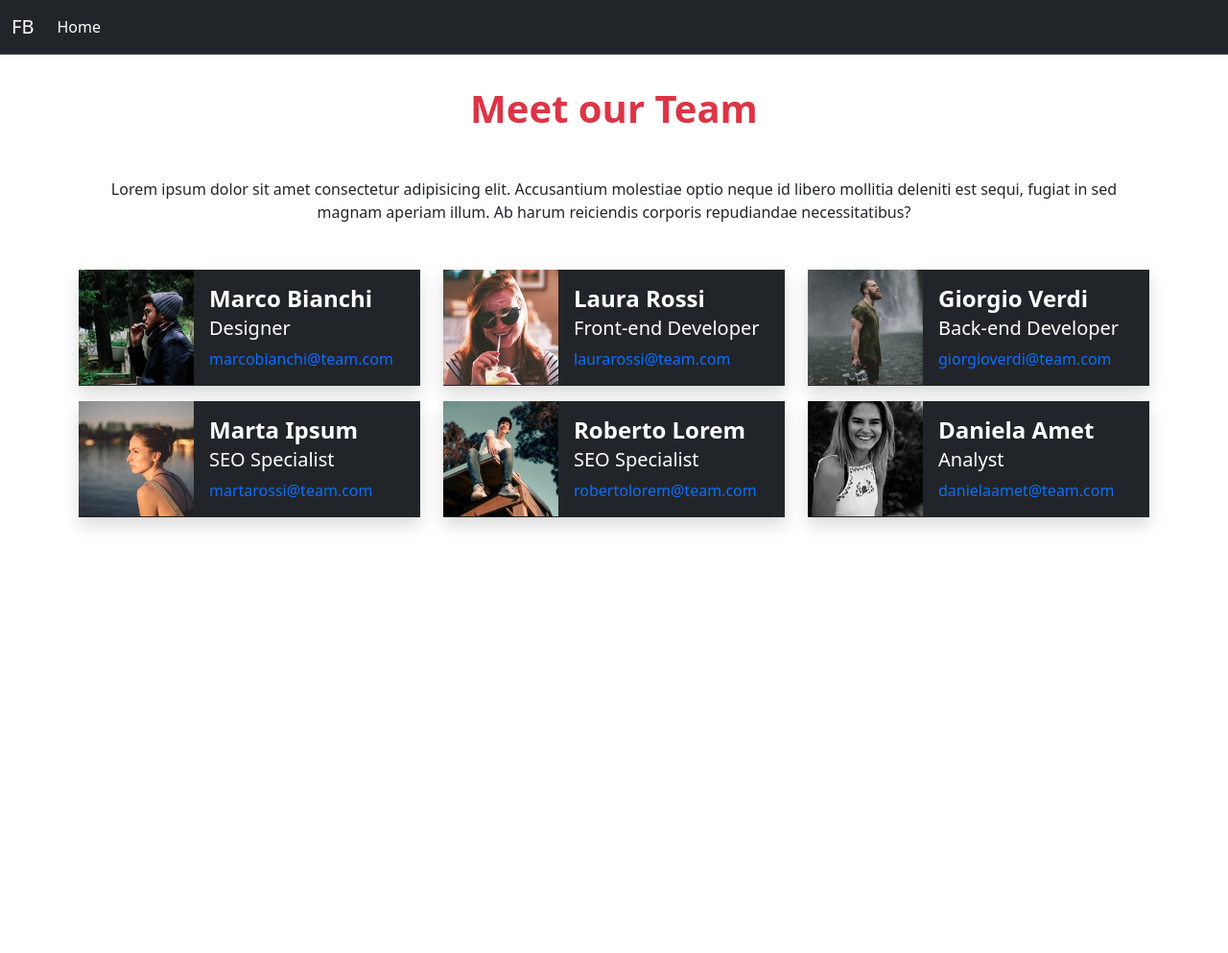
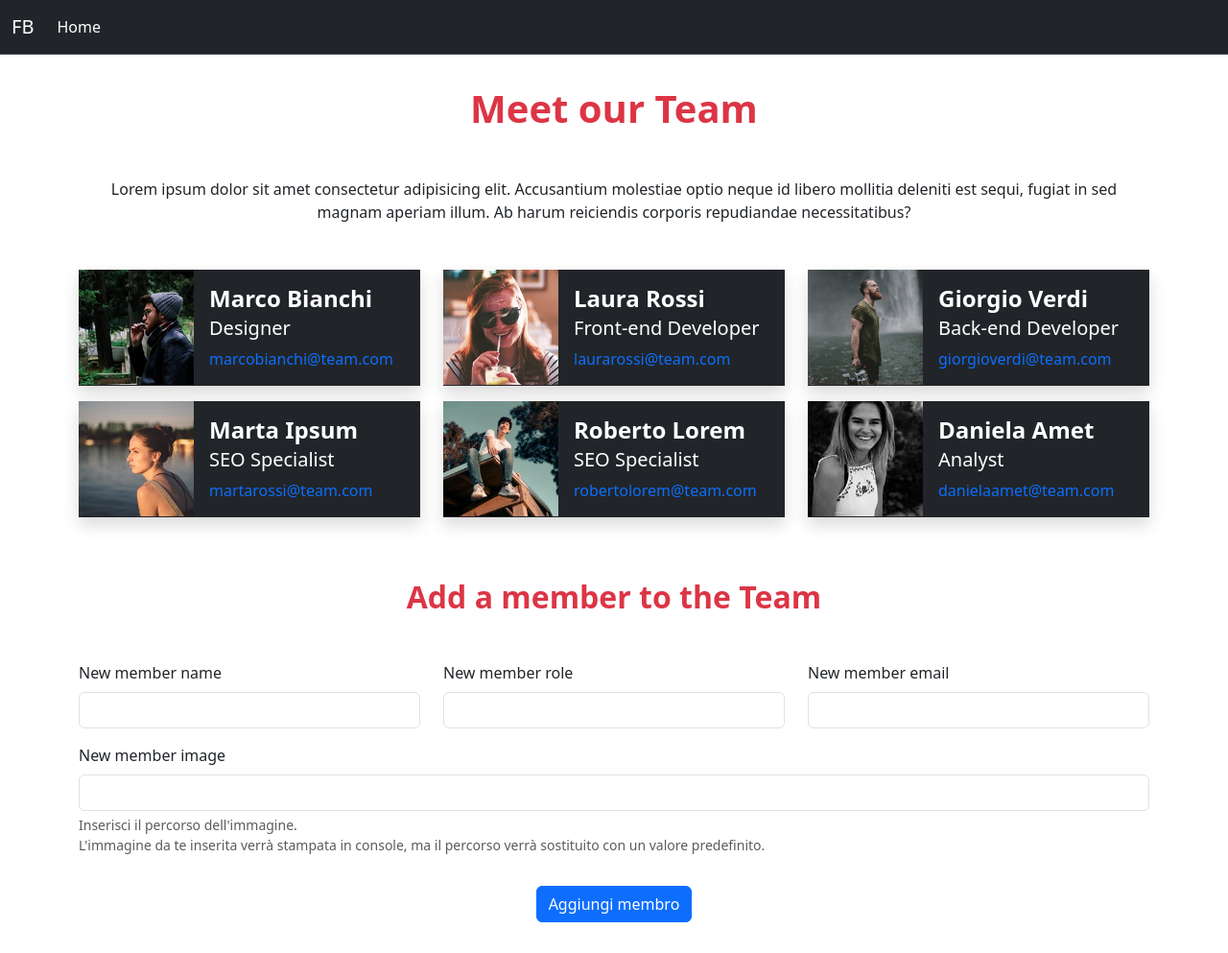
Before and after one commit to fedebacci/js-our-team, a plain HTML site: page index.html in a window 1280 px wide. Shown: the whole page at 96% size. Before the commit the page ends 800 px from the top, so only its background shows below. Drawn offline with nearby package versions, Linux system fonts and the light colour scheme.

Commit message:
aggiunta nuovo membro (bonus 2)

```diff
--- a/assets/js/functions.js
+++ b/assets/js/functions.js
@@ -8,26 +8,21 @@
 
 
 
-// console.debug(teamCardsElement);
 const renderTeamCards = (teamMembers) => {
-    // console.debug(teamMembers);
     teamMembers.forEach(member => {
         const memberCard = generateMemberCard(member);
-        teamCardsElement.appendChild(memberCard);
+        addMemberCard(memberCard);
     });
 };
 
 
 const generateMemberCard = (member) => {
-    // console.debug(member);
-
     const { name, role, email, img } = member;
 
     const memberCardColumn = document.createElement('div');
-    // memberCard.className = 'card d-flex bg-dark text-bg-dark shadow';
     memberCardColumn.className = 'col-12 col-md-6 col-xl-4';
     memberCardColumn.innerHTML = `
-        <div class="d-flex flex-row h-100 bg-dark text-bg-dark shadow">
+        <div class="d-flex flex-row align-items-center h-100 bg-dark text-bg-dark shadow">
             <div class="img-container">
                 <img src="assets/${img}" alt="${name}" class="img-fluid"/>
             </div>
@@ -45,4 +40,8 @@ const generateMemberCard = (member) => {
         </div>
     `;
     return memberCardColumn;
-}
+};
+
+const addMemberCard = (memberCard) => {
+    teamCardsElement.appendChild(memberCard);
+};
--- a/assets/js/main.js
+++ b/assets/js/main.js
@@ -12,5 +12,28 @@ console.table(teamMembers);
 // # HTML ELEMENTS FROM PAGE TO INTERACT WITH
 const teamCardsElement = document.getElementById('team-cards');
 
-// # ONLOAD
+const addMemberFormElement = document.getElementById('add-member-form');
+const newMemberNameInput = document.getElementById('new-member-name');
+const newMemberRoleInput = document.getElementById('new-member-role');
+const newMemberEmailInput = document.getElementById('new-member-email');
+const newMemberImageInput = document.getElementById('new-member-image');
+
+// # ON LOAD
 renderTeamCards(teamMembers);
+
+// # ON EVENT
+addMemberFormElement.addEventListener('submit', (e) => {
+    e.preventDefault();
+    const name = newMemberNameInput.value;
+    const role = newMemberRoleInput.value;
+    const email = newMemberEmailInput.value;
+    const userImage = newMemberImageInput.value;
+    const img = "img/fede-idiota.jpg";
+    console.info(`L'immagine che hai inserito: "${userImage}" è stata sostituita automaticamente con un'immagine scelta da me (${img}).`)
+    const newMember = { name, role, email, img };
+
+    teamMembers.push(newMember);
+    console.table(teamMembers);
+    const newMemberCard = generateMemberCard(newMember);
+    addMemberCard(newMemberCard);
+});
--- a/index.html
+++ b/index.html
@@ -69,6 +69,60 @@
                 </div>
             </div>
         </section>
+        <section id="add-member">
+            <div class="container">
+                <div class="row">
+                    <div class="col-12">
+                        <h2 class="text-center fw-bold text-danger mb-5">
+                            Add a member to the Team
+                        </h2>
+                        <form action="" id="add-member-form">
+                            <div class="row gy-3">
+                                <div class="col-12 col-lg-4">
+                                    <label for="new-member-name" class="form-label">
+                                        New member name
+                                    </label>
+                                    <input type="text" class="form-control" id="new-member-name" />
+                                </div>
+                                <div class="col-12 col-lg-4">
+                                    <label for="new-member-role" class="form-label">
+                                        New member role
+                                    </label>
+                                    <input type="text" class="form-control" id="new-member-role" />
+                                </div>
+                                <div class="col-12 col-lg-4">
+                                    <label for="new-member-email" class="form-label">
+                                        New member email
+                                    </label>
+                                    <input type="email" class="form-control" id="new-member-email" />
+                                </div>
+                                <div class="col-12">
+                                    <div class="mb-3">
+                                        <label for="new-member-image" class="form-label">
+                                            New member image
+                                        </label>
+                                        <input type="text" class="form-control" id="new-member-image"
+                                            aria-describedby="new-member-image-help">
+                                        <div id="new-member-image-help" class="form-text">
+                                            Inserisci il percorso dell'immagine.
+                                            <br />
+                                            L'immagine da te inserita verrà stampata in console, ma il percorso verrà
+                                            sostituito con un valore predefinito.
+                                        </div>
+                                    </div>
+                                </div>
+                                <div class="col-12">
+                                    <button class="btn btn-primary d-block mx-auto" type="submit">
+                                        Aggiungi membro
+                                    </button>
+                                </div>
+                            </div>
+
+                        </form>
+                    </div>
+                </div>
+            </div>
+        </section>
     </main>
 
     <!-- BOOTSTRAP 5.3.3 CDN (JS) -->
```
Also changed, not shown: assets/img/fede-idiota.jpg (added).
